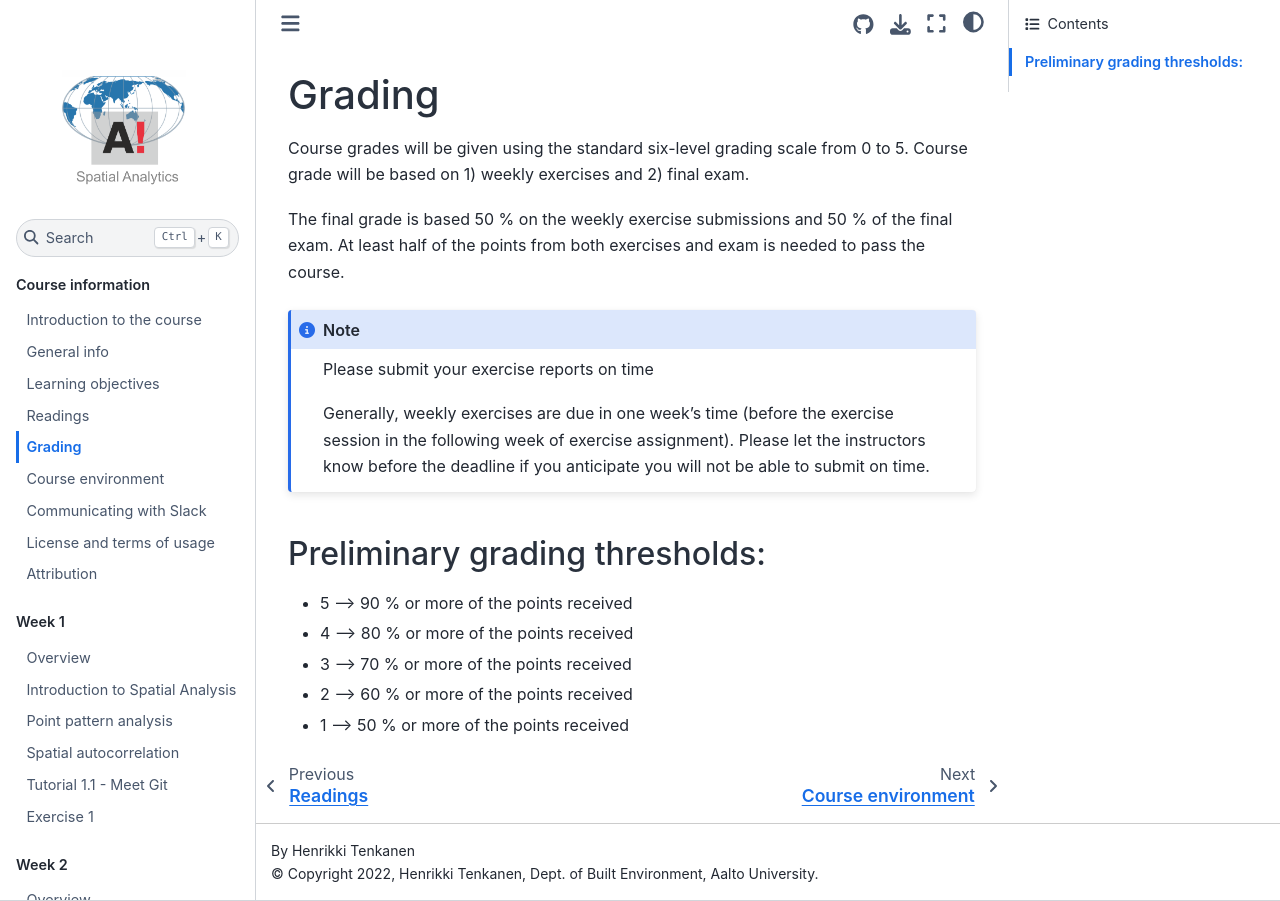
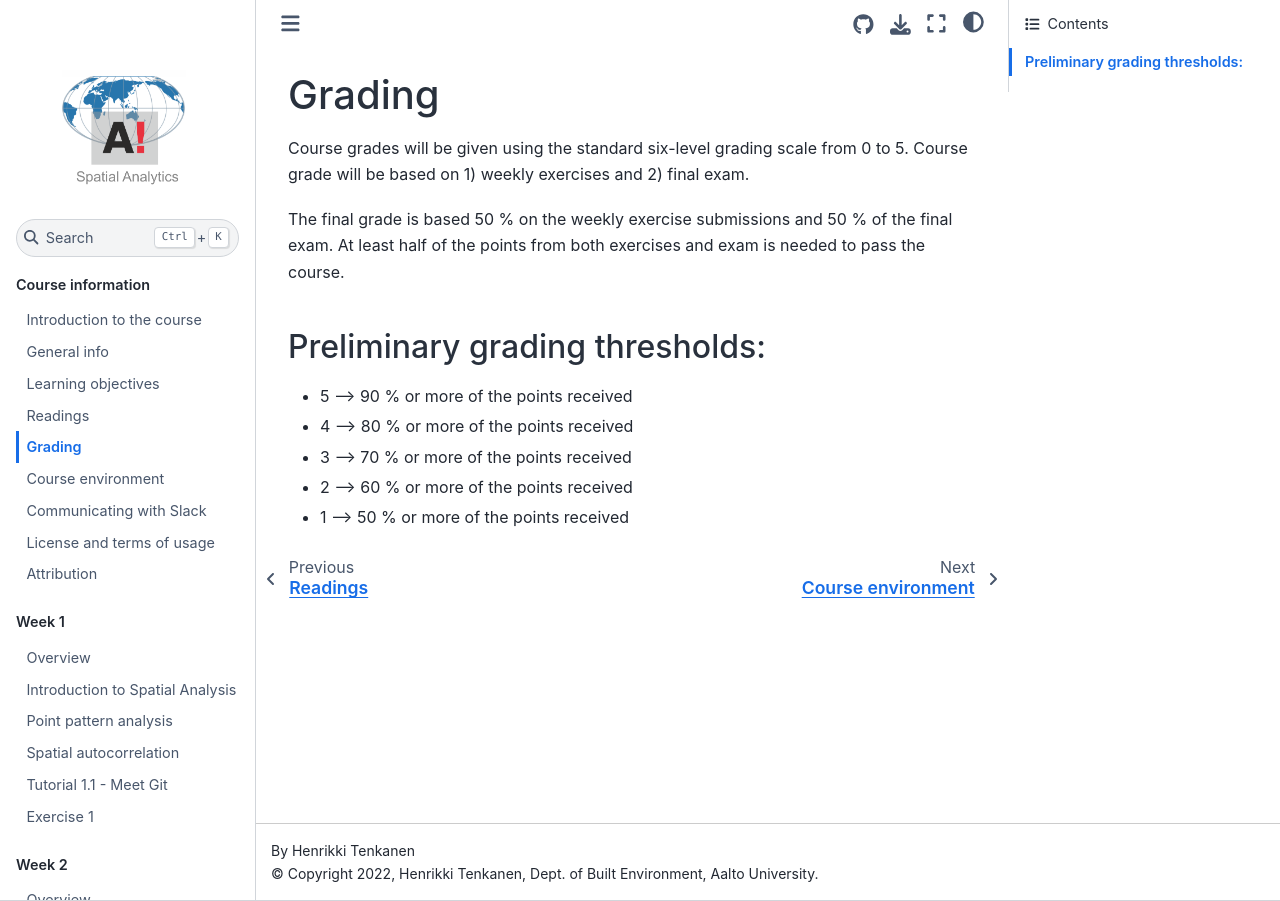
Before and after one commit to AaltoGIS/Spatial-Analytics, a Sphinx documentation site: the page built from source/course-info/grading.rst, in a window 1280 px wide. Built offline with Sphinx 7.4.7 and the Sphinx Book theme 1.1.4, drawn with Linux system fonts in a browser that asks for light colours; pages that are not in the unit, such as notebooks, are missing from menus.

Commit message:
Remove old information

```diff
--- a/source/course-info/grading.rst
+++ b/source/course-info/grading.rst
@@ -6,11 +6,6 @@ Course grade will be based on 1) weekly exercises and 2) final exam.
 
 The final grade is based 50 % on the weekly exercise submissions and 50 % of the final exam.
 At least half of the points from both exercises and exam is needed to pass the course.
-
-.. note:: Please submit your exercise reports on time
-
-          Generally, weekly exercises are due in one week's time (before the exercise session in the following week of exercise assignment).
-          Please let the instructors know before the deadline if you anticipate you will not be able to submit on time.
 
 
 Preliminary grading thresholds:
```
